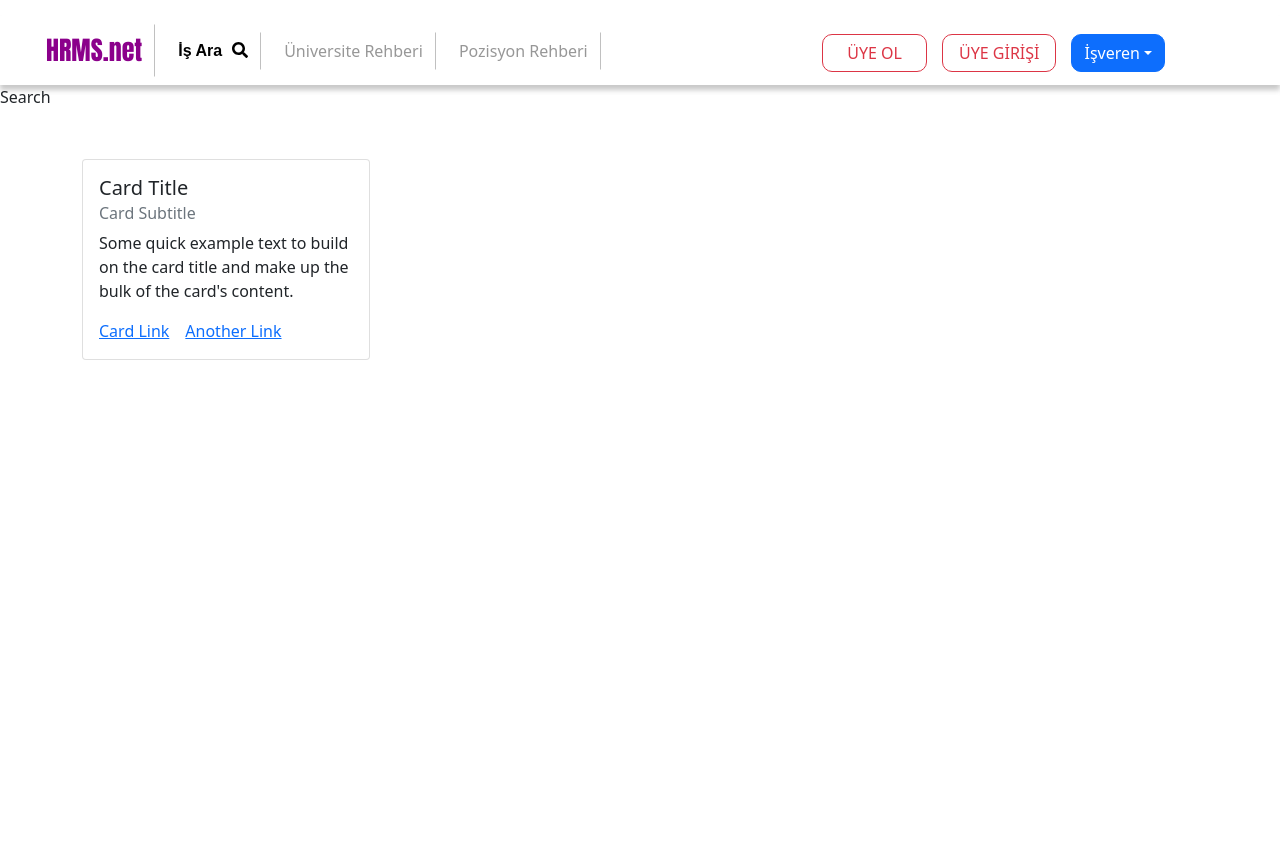
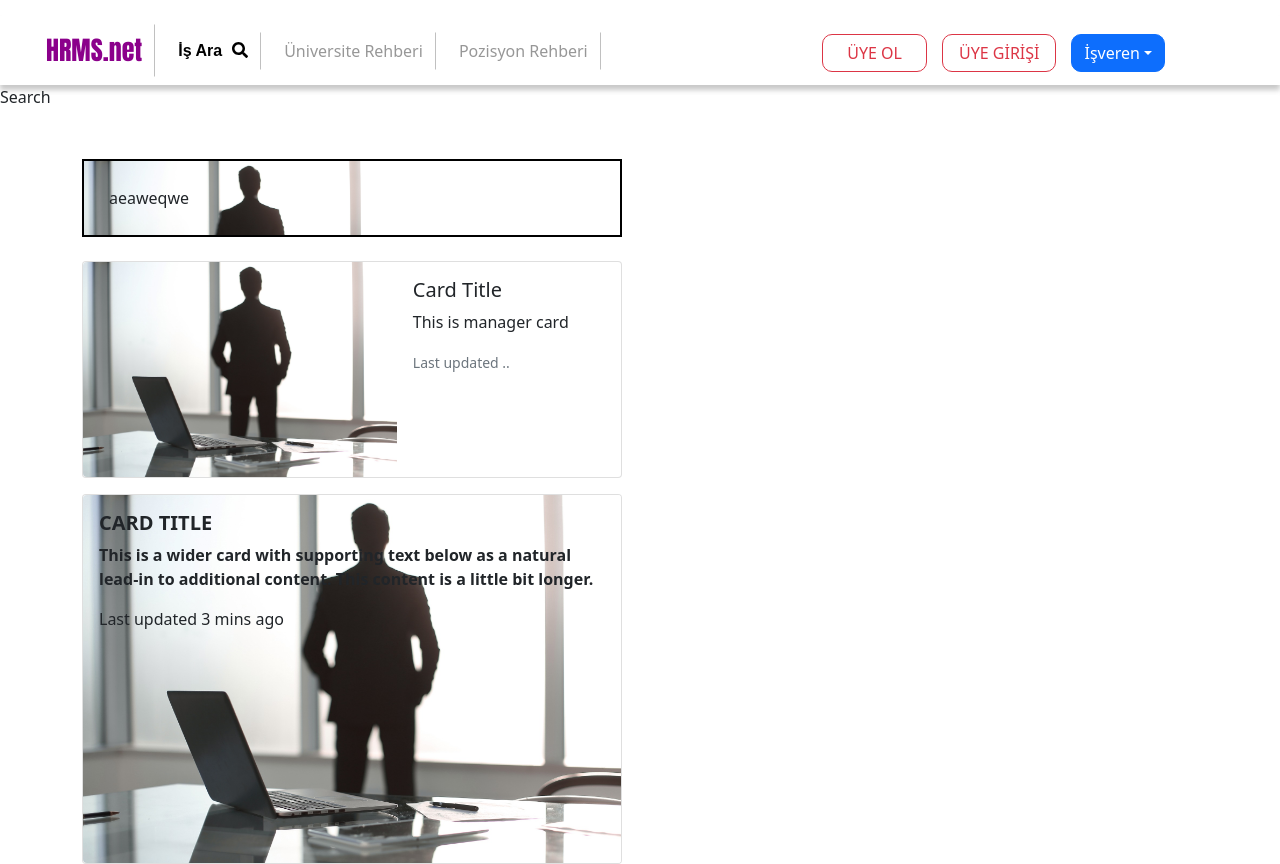
Before and after one commit to yusuffurkanyalcin/HRMS-Frontend, a React (Create React App) app: page / in a window 1280 px wide. Before the commit the page ends 800 px from the top, so only its background shows below. Built offline with nearby package versions, Linux system fonts and the light colour scheme.

Commit message:
category cards are processing

```diff
--- a/src/components/Categories.js
+++ b/src/components/Categories.js
@@ -1,23 +1,66 @@
-import React from "react";
-import { Container } from "react-bootstrap";
-import Card from "react-bootstrap/Card";
+import React, { useEffect } from "react";
+import managerImage from "../images/manager.jpg";
+import styles from "../styles/category.module.css"
 export default function Categories() {
+  useEffect(() => {
+    console.log(managerImage);
+  }, []);
+
   return (
-    <Container>
-      <Card style={{ width: "18rem" }}>
-        <Card.Body>
-          <Card.Title>Card Title</Card.Title>
-          <Card.Subtitle className="mb-2 text-muted">
-            Card Subtitle
-          </Card.Subtitle>
-          <Card.Text>
-            Some quick example text to build on the card title and make up the
-            bulk of the card's content.
-          </Card.Text>
-          <Card.Link href="#">Card Link</Card.Link>
-          <Card.Link href="#">Another Link</Card.Link>
-        </Card.Body>
-      </Card>
-    </Container>
+    <div className="container">
+      <div style={{maxWidth:"540px"}} className={styles.firtCard}>
+        <div>aeaweqwe</div>
+      </div>
+      <br/>
+      <div className="card mb-3 " style={{maxWidth:"540px"}}>
+        <div className="row g-0">
+          <div className="col-md-7">
+            <img
+              src={managerImage}
+              className="img-fluid rounded-start"
+              alt="Manager picture"
+            />
+          </div>
+          <div className="col-md-5">
+            <div className="card-body">
+              <h5 className="card-title">Card Title</h5>
+              <p className="card-text">This is manager card</p>
+              <p className="card-text">
+                <small className="text-muted">Last updated ..</small>
+              </p>
+            </div>
+          </div>
+        </div>
+      </div>
+
+
+      <div
+        className="card  text-dark "
+        style={{ maxWidth: "540px" }}
+      >
+        <img
+          src={managerImage}
+          className="card-img img-fluid rounded-start"
+          alt="..."
+        />
+        <div className="card-img-overlay">
+          <h5 className="card-title">
+            <strong>CARD TITLE</strong>{" "}
+          </h5>
+          <p className="card-text">
+            <strong>
+              This is a wider card with supporting text below as a natural
+              lead-in to additional content. This content is a little bit
+              longer.
+            </strong>
+          </p>
+          <p className="card-text">Last updated 3 mins ago</p>
+        </div>
+      </div>
+    </div>
   );
 }
+
+/*
+
+*/
--- /dev/null
+++ b/src/styles/category.module.css
@@ -0,0 +1,16 @@
+.card{
+    width: 18rem;
+}
+
+.card:hover{
+    border-color: black !important;
+
+}
+
+.firtCard{
+    background-image: url("../images/manager.jpg") ;
+    border: 2px solid black;
+  padding: 25px;
+  background-repeat: no-repeat;
+  background-size: 310px 216px ;
+}
```
Also changed, not shown: src/images/manager.jpg (added).
